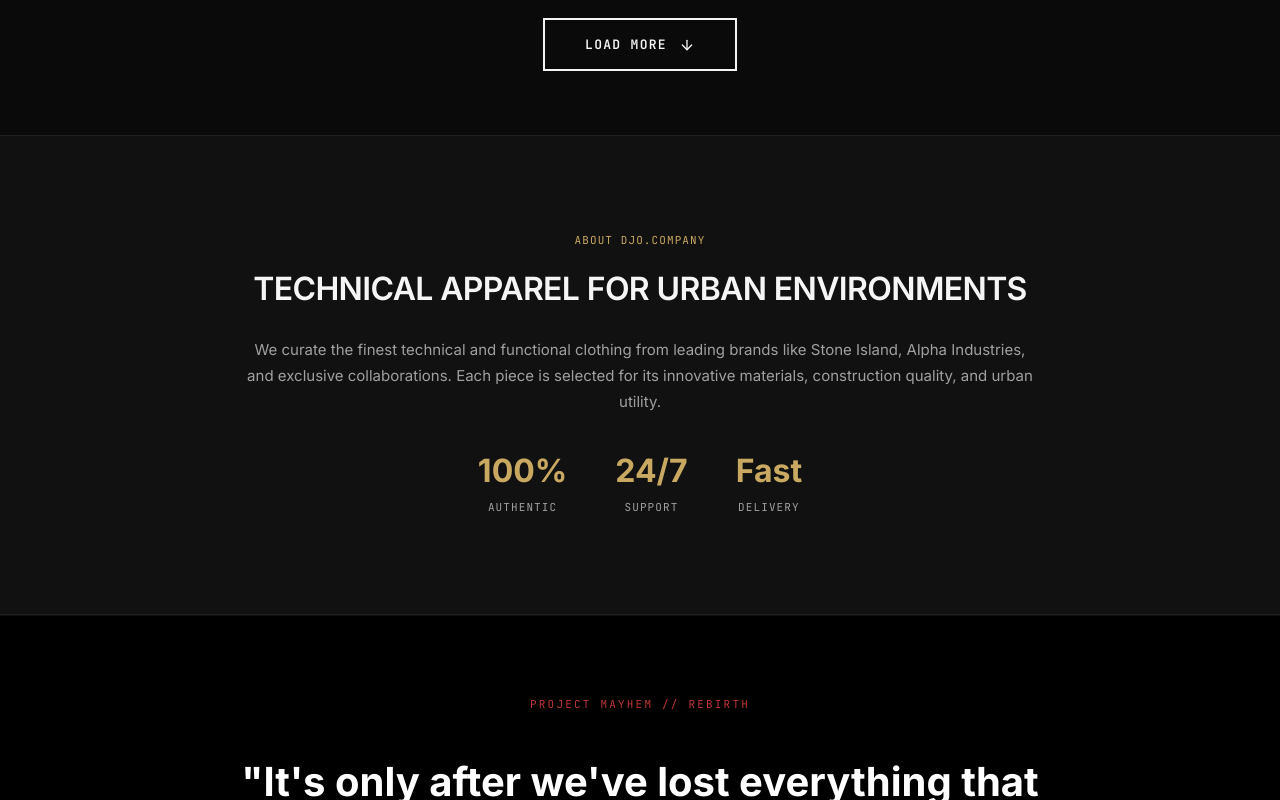
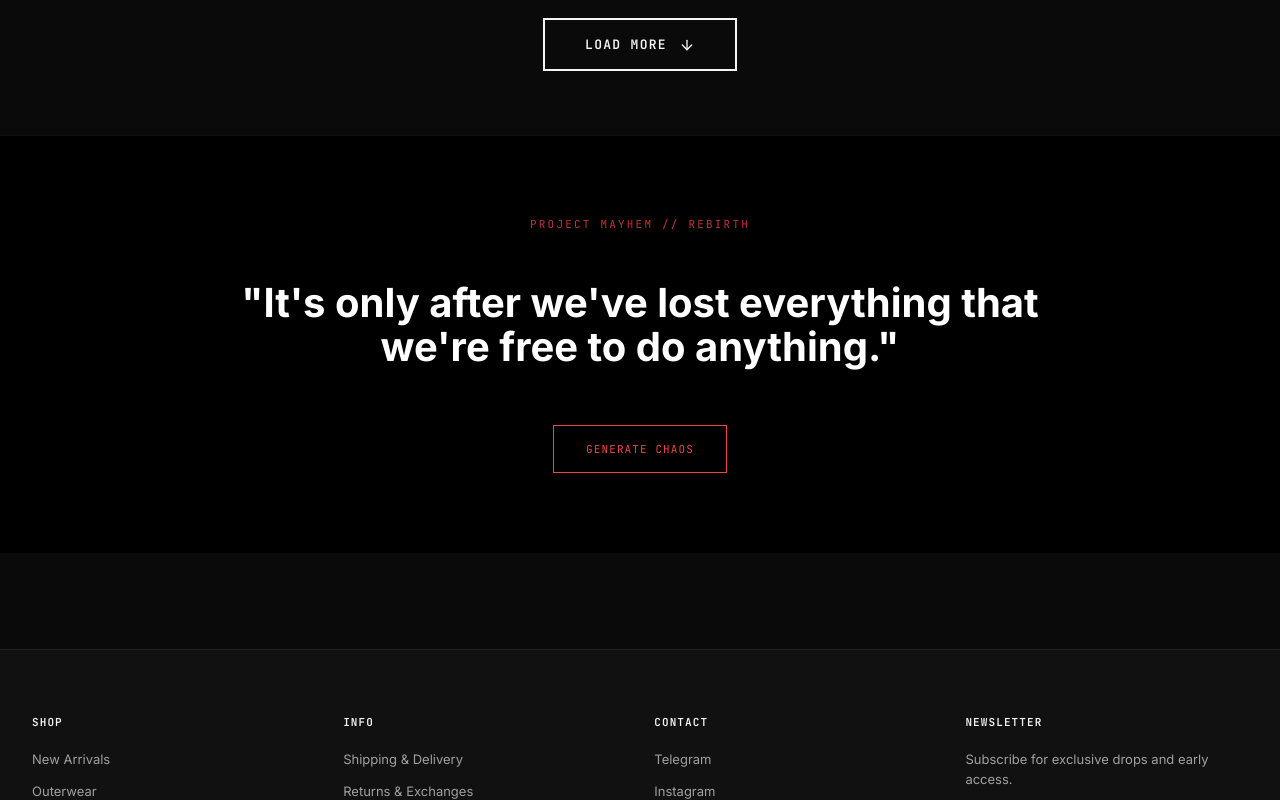
Before and after one commit to helpurselfreturn/shop, a website built with Vite: page index.html in a window 1280 px wide. Shown: the part 2000-2800 px from the top of the page. Built offline with nearby package versions, Linux system fonts and the light colour scheme.

Commit message:
revert: fight club aesthetic to red/black glitch style

```diff
--- a/index.html
+++ b/index.html
@@ -253,41 +253,6 @@
           <polyline points="19 12 12 19 5 12"></polyline>
         </svg>
       </button>
-    </div>
-  </section>
-
-  <!-- BRAND STORY SECTION -->
-  <section
-    style="padding: var(--space-24) var(--space-8); background: var(--bg-secondary); border-top: 1px solid var(--border-subtle); border-bottom: 1px solid var(--border-subtle);">
-    <div style="max-width: 800px; margin: 0 auto; text-align: center;">
-      <span class="mono" style="color: var(--accent-primary); display: block; margin-bottom: var(--space-4);">ABOUT
-        DJO.COMPANY</span>
-      <h2
-        style="font-size: var(--text-2xl); font-weight: 600; text-transform: uppercase; margin-bottom: var(--space-6); letter-spacing: var(--tracking-tight);">
-        Technical Apparel for Urban Environments</h2>
-      <p
-        style="font-size: var(--text-base); line-height: var(--leading-relaxed); color: var(--text-secondary); margin-bottom: var(--space-8);">
-        We curate the finest technical and functional clothing from leading brands like Stone Island, Alpha Industries,
-        and exclusive collaborations. Each piece is selected for its innovative materials, construction quality, and
-        urban utility.
-      </p>
-      <div style="display: flex; justify-content: center; gap: var(--space-12); flex-wrap: wrap;">
-        <div>
-          <span
-            style="display: block; font-size: var(--text-2xl); font-weight: 700; color: var(--accent-primary);">100%</span>
-          <span class="mono">Authentic</span>
-        </div>
-        <div>
-          <span
-            style="display: block; font-size: var(--text-2xl); font-weight: 700; color: var(--accent-primary);">24/7</span>
-          <span class="mono">Support</span>
-        </div>
-        <div>
-          <span
-            style="display: block; font-size: var(--text-2xl); font-weight: 700; color: var(--accent-primary);">Fast</span>
-          <span class="mono">Delivery</span>
-        </div>
-      </div>
     </div>
   </section>
 
```
